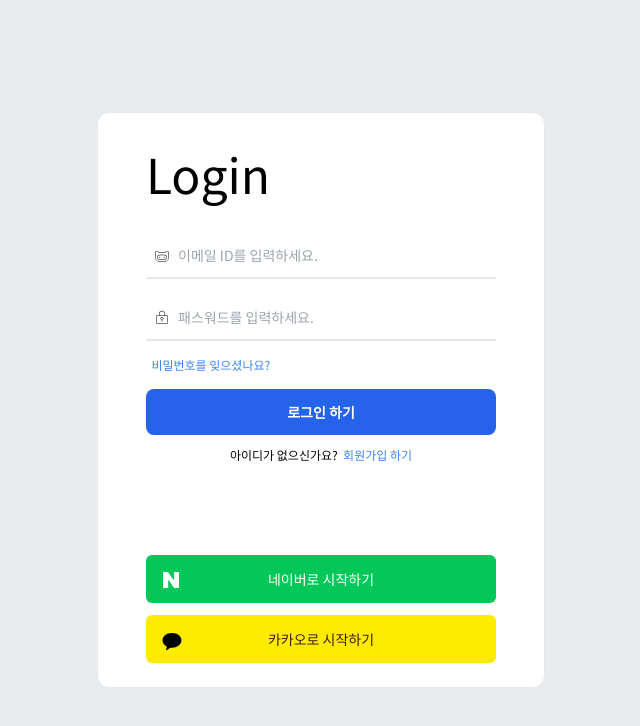
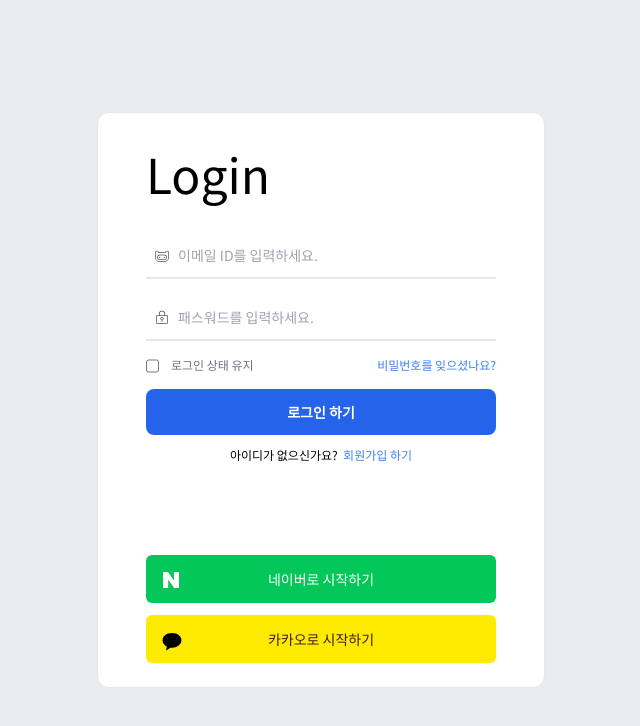
Before and after one commit to semanticist21/web-tbd-frontend, a Next.js app: page /login in a window 1280 px wide. Shown: the top 726 px of the page, without its empty margins (319-959 px from the left). Built offline with nearby package versions, Linux system fonts and the light colour scheme.

Commit message:
🎨 component

```diff
--- a/src/app/login/page.tsx
+++ b/src/app/login/page.tsx
@@ -3,13 +3,31 @@
 import KakaoLogo from '@/assets/svg/kakao.svg'
 import NaverLogo from '@/assets/svg/naver.svg'
 import Button from '@/components/common/button'
+import CheckBox from '@/components/common/checkbox'
 import Input from '@/components/common/input'
 import InputPassword from '@/components/common/input_password'
 import LinkSmall from '@/components/common/link_small'
+import { ChangeEvent, useState } from 'react'
 import { PiLockKeyThin } from 'react-icons/pi'
 import { PiFinnTheHumanThin } from 'react-icons/pi'
 
 const LoginPage = () => {
+  // state props
+  const [inputs, setInputs] = useState({})
+
+  // handlers
+  const handleInput = (e?: ChangeEvent<HTMLInputElement>) => {
+    const id = e?.target.id
+    const value = e?.target.value
+
+    if (id && value) {
+      setInputs({
+        ...inputs,
+        [id]: value,
+      })
+    }
+  }
+
   return (
     <div className="h-dvh flex items-center justify-center overflow-auto p-8">
       <div className="md:w-112 md:h-144 w-96 h-136 bg-white rounded-xl md:px-12 md:py-6 px-8 py-6 border flex flex-col">
@@ -19,18 +37,25 @@
           <Input
             placeholder="이메일 ID를 입력하세요."
             icon={<PiFinnTheHumanThin />}
+            onChange={() => {}}
             onClear={() => {}}
           />
 
           <InputPassword
             placeholder="패스워드를 입력하세요."
             icon={<PiLockKeyThin />}
+            onChange={() => {}}
+            onClear={() => {}}
           />
 
-          <LinkSmall
-            href="/"
-            content="비밀번호를 잊으셨나요?"
-          />
+          <div className="flex justify-between">
+            <CheckBox label="로그인 상태 유지" />
+            <LinkSmall
+              className="mt-0"
+              href="/"
+              content="비밀번호를 잊으셨나요?"
+            />
+          </div>
         </div>
         <Button
           className="flex justify-center w-full mt-4"
@@ -41,7 +66,7 @@
 
         <LinkSmall
           className="mt-3 text-center"
-          href="/"
+          href="/signup"
           preDescription="아이디가 없으신가요?"
           content="회원가입 하기"
         />
--- a/src/components/common/button.tsx
+++ b/src/components/common/button.tsx
@@ -15,6 +15,8 @@
 const Button = forwardRef<HTMLButtonElement, ButtonProps>(
   (
     {
+      id,
+      name,
       className,
       children,
       onClick,
@@ -30,6 +32,8 @@
           'py-3 px-4 inline-flex items-center gap-x-2 text-sm font-semibold rounded-lg border border-transparent bg-blue-600 text-white hover:bg-blue-700 disabled:opacity-50 disabled:pointer-events-none dark:focus:outline-none dark:focus:ring-1 dark:focus:ring-gray-600',
           className
         )}
+        id={id}
+        name={name}
         type="button"
         ref={ref}
         onClick={onClick}
--- /dev/null
+++ b/src/components/common/checkbox.tsx
@@ -0,0 +1,63 @@
+import { IComponent } from '@/interface/i_component'
+import { cn } from '@/util/cn'
+import { forwardRef, useId } from 'react'
+
+interface checkBoxProps extends IComponent {
+  onClick?: () => void
+  onChange?: () => void
+  label?: string
+  disabled?: boolean
+  checked?: boolean
+}
+
+/**
+ * @link https://preline.co/docs/input.html
+ */
+const CheckBox = forwardRef<HTMLDivElement, checkBoxProps>(
+  (
+    {
+      id,
+      name,
+      className,
+      onClick,
+      onChange,
+      label,
+      disabled,
+      checked,
+    }: checkBoxProps,
+    ref
+  ) => {
+    const cid = useId()
+    id ??= cid
+
+    return (
+      <div
+        className={cn('flex', disabled && 'opacity-70', className)}
+        ref={ref}
+      >
+        <input
+          className={cn(
+            'shrink-0 mt-0.5 border-gray-200 rounded text-blue-600 focus:ring-blue-500 disabled:opacity-50 disabled:pointer-events-none dark:bg-gray-800 dark:border-gray-700 dark:checked:bg-blue-500 dark:checked:border-blue-500 dark:focus:ring-offset-gray-800',
+            className
+          )}
+          name={name}
+          id={id}
+          type="checkbox"
+          disabled={disabled}
+          onClick={onClick}
+          onChange={onChange}
+          checked={checked}
+        />
+        <label
+          className="text-gray-500 ms-3 dark:text-gray-400 text-xs"
+          htmlFor={id}
+        >
+          {label}
+        </label>
+      </div>
+    )
+  }
+)
+
+CheckBox.displayName = 'CheckBox'
+export default CheckBox
--- a/src/components/common/input.tsx
+++ b/src/components/common/input.tsx
@@ -1,12 +1,12 @@
 import { IComponent } from '@/interface/i_component'
 import { cn } from '@/util/cn'
-import { ReactNode, forwardRef } from 'react'
+import { ChangeEvent, ReactNode, forwardRef } from 'react'
 import { AiTwotoneCloseCircle } from 'react-icons/ai'
 
 interface InputProps extends IComponent {
   placeholder?: string
   value?: string
-  onChange?: () => void
+  onChange?: (e?: ChangeEvent<HTMLInputElement>) => void
   icon?: ReactNode
   onClear?: () => void
 }
@@ -15,18 +15,28 @@
  * @link https://preline.co/docs/input.html
  */
 const Input = forwardRef<HTMLDivElement, InputProps>(
-  ({
-    className: classNames,
-    placeholder,
-    value,
-    onChange,
-    icon,
-    onClear,
-  }: InputProps) => {
+  (
+    {
+      id,
+      name,
+      className,
+      placeholder,
+      value,
+      onChange,
+      icon,
+      onClear,
+    }: InputProps,
+    ref
+  ) => {
     return (
-      <div className={cn('relative', classNames)}>
+      <div
+        className={cn('relative', className)}
+        ref={ref}
+      >
         <input
           className="peer py-3 pe-0 ps-8 block w-full bg-transparent border-t-transparent border-b-2 border-x-transparent border-b-gray-200 text-sm focus:border-t-transparent focus:border-x-transparent focus:border-b-blue-500 focus:ring-0 disabled:opacity-50 disabled:pointer-events-none dark:border-b-gray-700 dark:text-gray-400 dark:focus:ring-gray-600 dark:focus:border-b-gray-600 outline-none"
+          id={id}
+          name={name}
           type="email"
           value={value}
           placeholder={placeholder}
--- a/src/components/common/input_password.tsx
+++ b/src/components/common/input_password.tsx
@@ -1,13 +1,12 @@
 import { IComponent } from '@/interface/i_component'
 import { cn } from '@/util/cn'
-import { ClassValue } from 'clsx'
-import { ReactNode, forwardRef } from 'react'
+import { ChangeEvent, ReactNode, forwardRef } from 'react'
 import { AiTwotoneCloseCircle } from 'react-icons/ai'
 
 interface InputProps extends IComponent {
   placeholder?: string
   value?: string
-  onChange?: () => void
+  onChange?: (e?: ChangeEvent<HTMLInputElement>) => void
   icon?: ReactNode
   onClear?: () => void
 }
@@ -18,7 +17,9 @@
 const InputPassword = forwardRef<HTMLDivElement, InputProps>(
   (
     {
-      className: classNames,
+      id,
+      name,
+      className,
       placeholder,
       value,
       onChange,
@@ -29,11 +30,13 @@
   ) => {
     return (
       <div
-        className={cn('relative', classNames)}
+        className={cn('relative', className)}
         ref={ref}
       >
         <input
           className="peer py-3 pe-0 ps-8 block w-full bg-transparent border-t-transparent border-b-2 border-x-transparent border-b-gray-200 text-sm focus:border-t-transparent focus:border-x-transparent focus:border-b-blue-500 focus:ring-0 disabled:opacity-50 disabled:pointer-events-none dark:border-b-gray-700 dark:text-gray-400 dark:focus:ring-gray-600 dark:focus:border-b-gray-600 outline-none"
+          id={id}
+          name={name}
           type="password"
           value={value}
           placeholder={placeholder}
--- a/src/components/common/link_small.tsx
+++ b/src/components/common/link_small.tsx
@@ -10,9 +10,13 @@
 }
 
 const LinkSmall = forwardRef<HTMLParagraphElement, linkSmallProps>(
-  ({ className, href, preDescription, content }: linkSmallProps, ref) => {
+  ({ id, className, href, preDescription, content }: linkSmallProps, ref) => {
     return (
-      <p className={cn('text-xs mt-2', className)}>
+      <p
+        className={cn('text-xs mt-2', className)}
+        id={id}
+        ref={ref}
+      >
         <span>{preDescription}</span>
         <Link href={href}>
           <span className="text-blue-500 hover:opacity-75">
--- a/src/interface/i_component.ts
+++ b/src/interface/i_component.ts
@@ -2,4 +2,6 @@
 
 export interface IComponent {
   className?: ClassValue
+  name?: string
+  id?: string
 }
```
